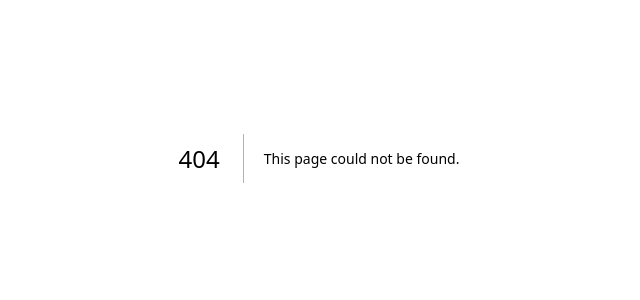
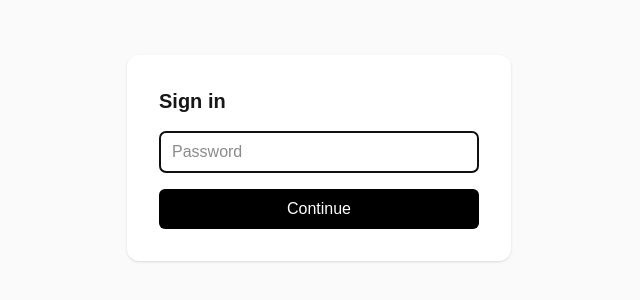
Before and after one commit to aks129/tshirt-generator, a Next.js app: page /login in a window 1280 px wide. Before the commit this address had no page. Shown: the part 242-542 px from the top of the page, without its empty margins (321-961 px from the left). Built offline with nearby package versions, Linux system fonts and the light colour scheme.

Commit message:
auth: add password gate, login route, and middleware

```diff
--- /dev/null
+++ b/app/(auth)/login/page.tsx
@@ -0,0 +1,44 @@
+'use client';
+import { useState } from 'react';
+import { useRouter } from 'next/navigation';
+
+export default function LoginPage() {
+  const [password, setPassword] = useState('');
+  const [error, setError] = useState('');
+  const router = useRouter();
+
+  async function onSubmit(e: React.FormEvent) {
+    e.preventDefault();
+    setError('');
+    const res = await fetch('/api/auth/login', {
+      method: 'POST',
+      headers: { 'content-type': 'application/json' },
+      body: JSON.stringify({ password }),
+    });
+    if (!res.ok) {
+      setError('Invalid password');
+      return;
+    }
+    router.push('/');
+  }
+
+  return (
+    <main className="flex min-h-screen items-center justify-center bg-zinc-50">
+      <form onSubmit={onSubmit} className="w-full max-w-sm space-y-4 rounded-xl bg-white p-8 shadow">
+        <h1 className="text-xl font-semibold">Sign in</h1>
+        <input
+          type="password"
+          value={password}
+          onChange={(e) => setPassword(e.target.value)}
+          placeholder="Password"
+          className="w-full rounded-md border px-3 py-2"
+          autoFocus
+        />
+        {error && <p className="text-sm text-red-600">{error}</p>}
+        <button type="submit" className="w-full rounded-md bg-black px-3 py-2 text-white">
+          Continue
+        </button>
+      </form>
+    </main>
+  );
+}
--- /dev/null
+++ b/app/api/auth/login/route.ts
@@ -0,0 +1,19 @@
+import { NextResponse } from 'next/server';
+import { signSession, SESSION_COOKIE } from '@/lib/auth/session';
+
+export async function POST(req: Request) {
+  const { password } = await req.json().catch(() => ({}));
+  if (typeof password !== 'string' || password !== process.env.APP_PASSWORD) {
+    return NextResponse.json({ ok: false }, { status: 401 });
+  }
+  const token = await signSession();
+  const res = NextResponse.json({ ok: true });
+  res.cookies.set(SESSION_COOKIE, token, {
+    httpOnly: true,
+    secure: process.env.NODE_ENV === 'production',
+    sameSite: 'lax',
+    path: '/',
+    maxAge: 60 * 60 * 24 * 30,
+  });
+  return res;
+}
--- /dev/null
+++ b/app/api/auth/logout/route.ts
@@ -0,0 +1,8 @@
+import { NextResponse } from 'next/server';
+import { SESSION_COOKIE } from '@/lib/auth/session';
+
+export async function POST() {
+  const res = NextResponse.json({ ok: true });
+  res.cookies.delete(SESSION_COOKIE);
+  return res;
+}
--- /dev/null
+++ b/middleware.ts
@@ -0,0 +1,23 @@
+import { NextRequest, NextResponse } from 'next/server';
+import { verifySession, SESSION_COOKIE } from '@/lib/auth/session';
+
+const PUBLIC_PATHS = ['/login', '/api/auth/login', '/api/auth/logout', '/_next', '/favicon.ico'];
+
+export async function middleware(req: NextRequest) {
+  const { pathname } = req.nextUrl;
+  if (PUBLIC_PATHS.some((p) => pathname === p || pathname.startsWith(p + '/'))) {
+    return NextResponse.next();
+  }
+  const token = req.cookies.get(SESSION_COOKIE)?.value;
+  const ok = await verifySession(token);
+  if (!ok) {
+    const url = req.nextUrl.clone();
+    url.pathname = '/login';
+    return NextResponse.redirect(url);
+  }
+  return NextResponse.next();
+}
+
+export const config = {
+  matcher: ['/((?!_next/static|_next/image|favicon.ico).*)'],
+};
```
